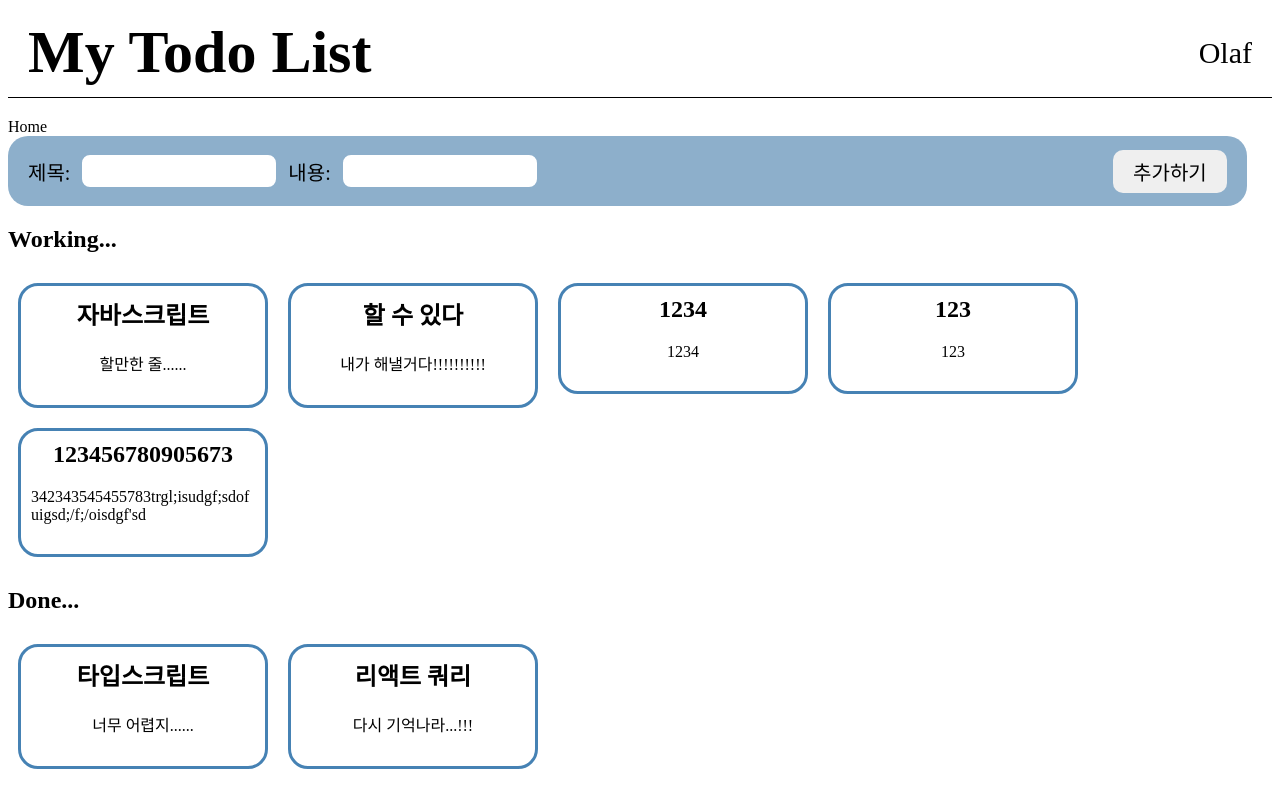
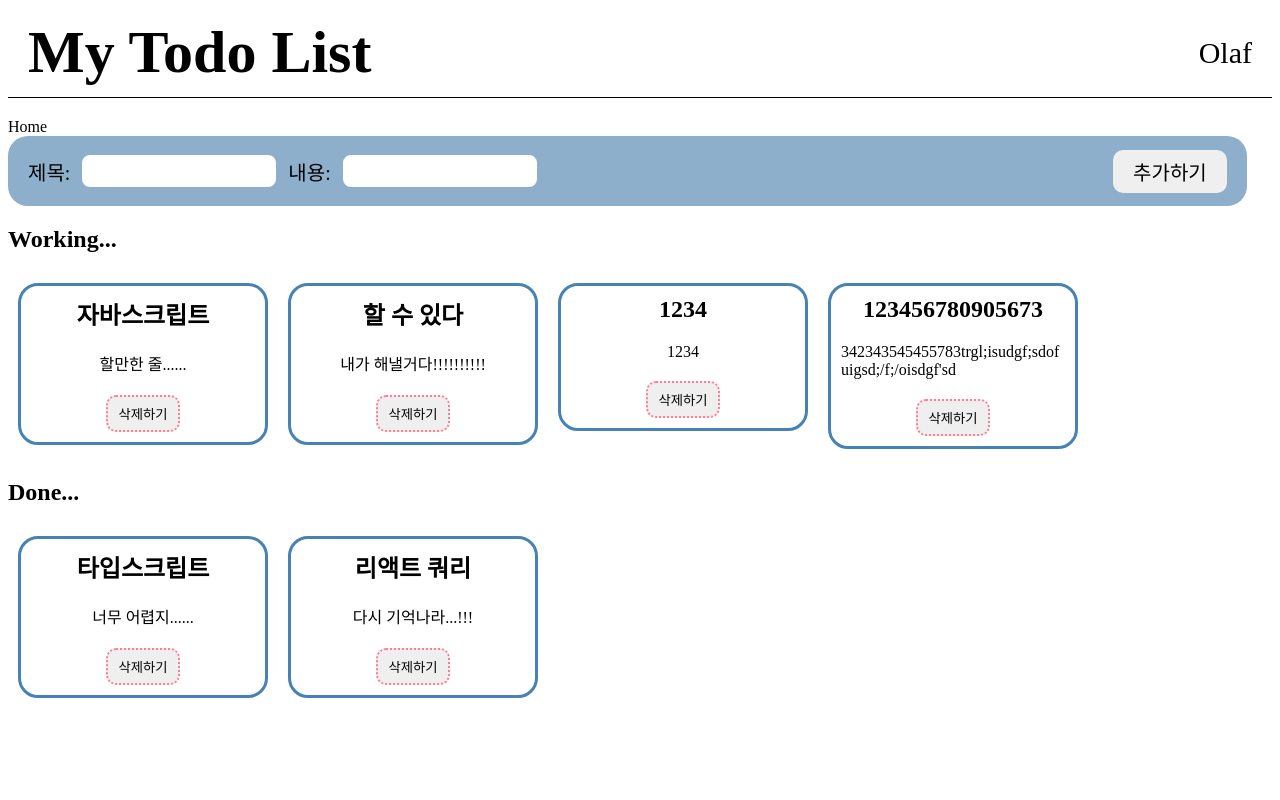
Before and after one commit to wisdom1104/todo-typescript, a React (Create React App) app: page / in a window 1280 px wide. Built offline with nearby package versions, Linux system fonts and the light colour scheme; data requests are answered from the project's data file; a web font is replaced by a local one.

Commit message:
feat: todo 삭제 구현

```diff
--- a/db.json
+++ b/db.json
@@ -31,12 +31,6 @@
       "id": 5
     },
     {
-      "title": "123",
-      "content": "123",
-      "isDone": false,
-      "id": 6
-    },
-    {
       "title": "123456780905673",
       "content": "342343545455783trgl;isudgf;sdofuigsd;/f;/oisdgf'sd",
       "isDone": false,
--- a/src/components/Form.tsx
+++ b/src/components/Form.tsx
@@ -11,7 +11,7 @@ interface NewTodo {
 const useAddTodo = () => {
   const queryClient = useQueryClient();
 
-  const { mutate: addComment } = useMutation({
+  const { mutate: addTodo } = useMutation({
     mutationFn: async (newTodo: NewTodo) => {
       await axios.post(`${process.env.REACT_APP_SERVER_URL}/todos`, newTodo);
     },
@@ -20,14 +20,14 @@ const useAddTodo = () => {
     },
   });
 
-  return { addComment };
+  return { addTodo };
 };
 
 function Form() {
   const [title, setTitle] = useState("");
   const [content, setContent] = useState("");
 
-  const { addComment } = useAddTodo();
+  const { addTodo } = useAddTodo();
   const onSubmitFormHandler = (e: React.FormEvent<HTMLFormElement>) => {
     e.preventDefault();
     const newTodo = {
@@ -35,7 +35,7 @@ function Form() {
       content,
       isDone: false,
     };
-    addComment(newTodo);
+    addTodo(newTodo);
     setTitle("");
     setContent("");
   };
--- a/src/components/TodoBox.tsx
+++ b/src/components/TodoBox.tsx
@@ -1,17 +1,48 @@
 import React from "react";
 import styled from "styled-components";
 import { Props } from "./Working";
+import { useMutation, useQueryClient } from "@tanstack/react-query";
+import axios from "axios";
 
 export interface Todo {
   item: Props;
 }
 
+export type Id = number;
+
+const useDeleteTodo = () => {
+  const queryClient = useQueryClient();
+
+  const { mutate: deleteTodo } = useMutation({
+    mutationFn: async (id: Id) => {
+      await axios.delete(`${process.env.REACT_APP_SERVER_URL}/todos/${id}`);
+    },
+    onSuccess: () => {
+      queryClient.invalidateQueries(["todos"]);
+    },
+  });
+
+  return { deleteTodo };
+};
+
 function TodoBox({ item }: Todo) {
+  const { deleteTodo } = useDeleteTodo();
+  const onDeleteHandler = (id: Id) => {
+    deleteTodo(id);
+  };
+
   return (
     <StTodoBox>
       <StTodBoxText>
         <StTitle>{item.title}</StTitle>
         <StContent>{item.content}</StContent>
+        <StBtn
+          onClick={() => {
+            onDeleteHandler(item.id);
+          }}
+        >
+          삭제하기
+        </StBtn>
       </StTodBoxText>
     </StTodoBox>
   );
@@ -42,6 +73,16 @@ const StTodBoxText = styled.div`
 const StTitle = styled.h2`
   margin: 0px;
 `;
+
 const StContent = styled.span`
   margin: 20px 0px;
 `;
+
+export const StBtn = styled.button`
+  border: 2px dotted #ff7c92;
+  border-radius: 10px;
+  padding: 7px 10px;
+  &:hover {
+    border: 2px solid #ff7c92;
+  }
+`;
```
Also changed, not shown: src/api/todos.ts (deleted, +0 -30 lines).
